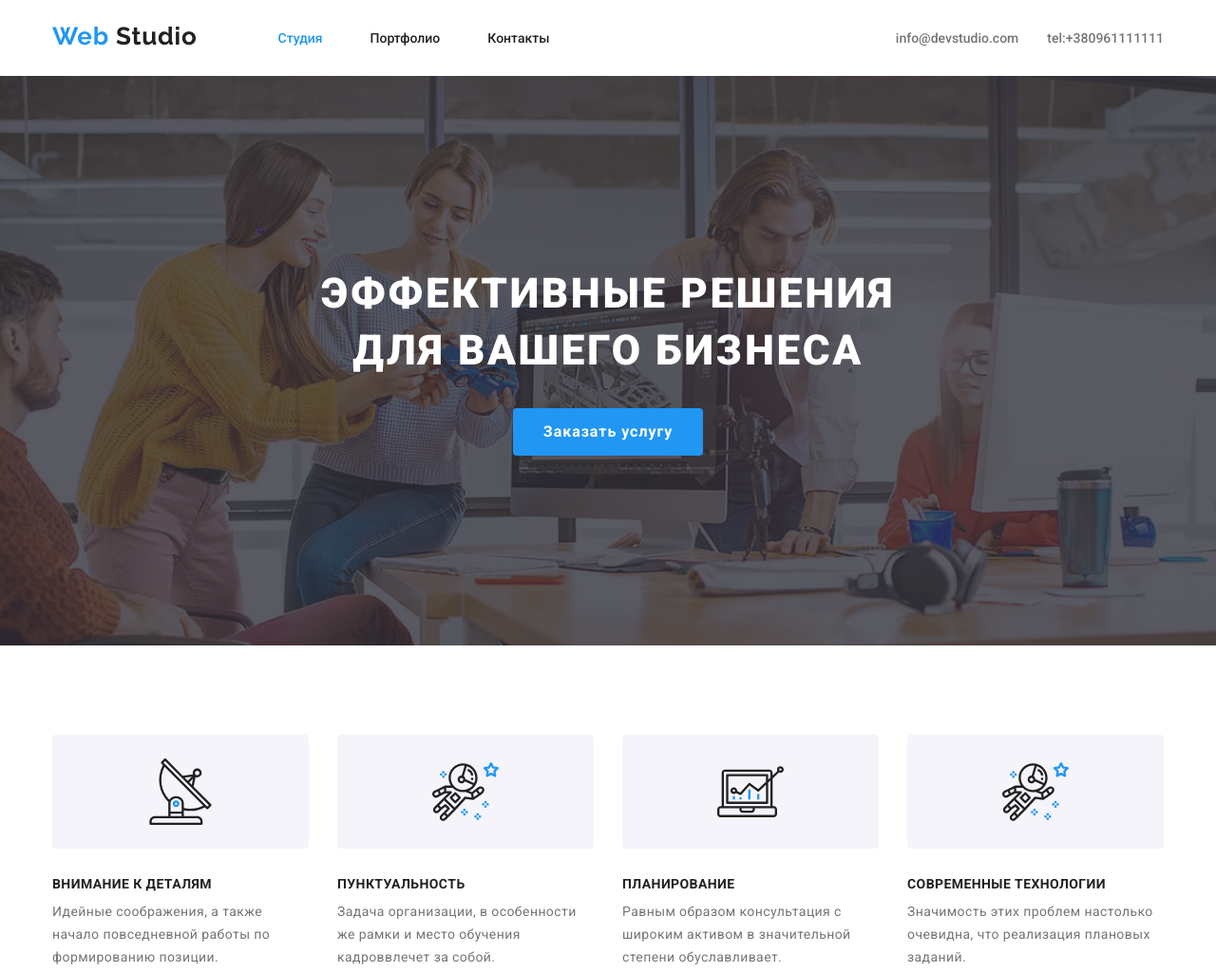
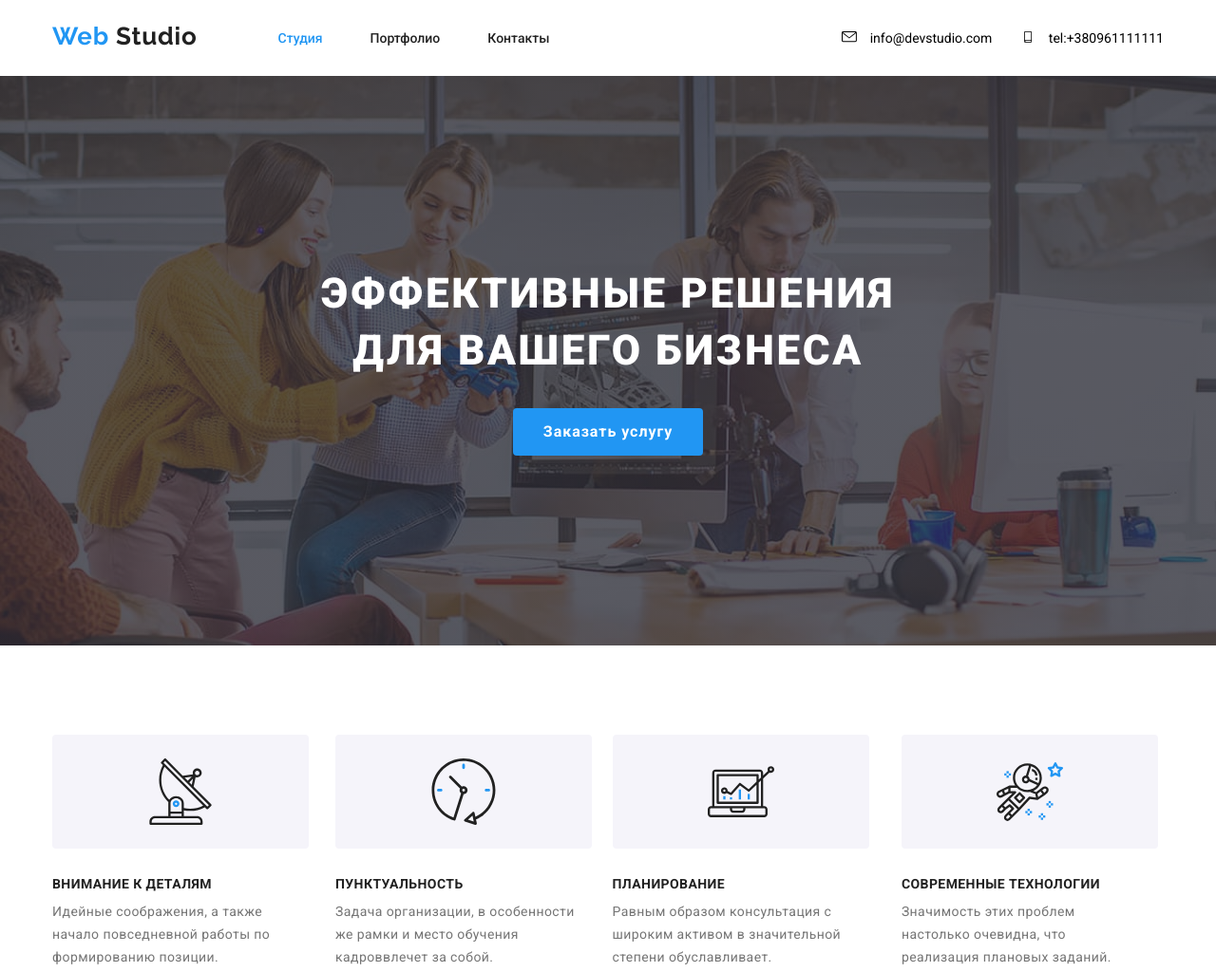
Before and after one commit to VHromyk/goit-markup-hw-04, a plain HTML site: page index.html in a window 1280 px wide. Shown: the top 1024 px of the page at 95% size. Drawn offline with Linux system fonts and the light colour scheme.

Commit message:
Сделал кнопки в Header, а также вставил svg иконки в секции наше преимущество

```diff
--- a/CSS/styles.css
+++ b/CSS/styles.css
@@ -118,25 +118,36 @@ a {
 .head-address {
   display: flex;
   margin-left: auto;
-}
-.head-link {
-  font-style: normal;
-  font-size: 14px;
-  font-weight: 500;
   color: var(--primary-text-color);
-
-  display: block;
-  padding-top: 32px;
-  padding-bottom: 32px;
 }
 
-.head-link:not(:last-child) {
+.head-address-button:not(:last-child) {
   margin-right: 30px;
 }
 
-.head-link:hover,
-.head-link:focus {
+.head-address-button:hover,
+.head-address-button: {
   color: var(--accent-text-color);
+  fill: var(--accent-text-color);
+}
+.head-address-icon {
+  width: 16px;
+  height: 12px;
+  margin-right: 10px;
+}
+
+.head-address-button {
+  display: block;
+  border: none;
+  background-color: var(--text-button);
+  border-style: none;
+  padding: unset;
+  cursor: pointer;
+  outline: none;
+}
+.head-address-button:hover {
+  color: var(--accent-text-color);
+  fill: var(--accent-text-color);
 }
 
 /*Оформление секции Hero*/
@@ -157,7 +168,6 @@ a {
   background-repeat: no-repeat;
   background-size: cover;
   background-position: center;
-  max-width: 1600px;
   height: 600px;
   margin-left: auto;
   margin-right: auto;
@@ -213,13 +223,11 @@ a {
 /*Оформление секции Наше преимущество*/
 .advantage {
   padding-top: 94px;
-
-  /* outline: 1px solid crimson; */
 }
-.list {
+.advantage-list {
   display: flex;
 }
-.container .icon {
+.container .card {
   margin-right: 30px;
 }
 .hide-title {
@@ -239,7 +247,7 @@ a {
   margin-right: 30px;
 }
 
-.icon {
+.icon-card {
   width: 270px;
   height: 120px;
   border-radius: 4px;
@@ -248,11 +256,15 @@ a {
   justify-items: center;
   background-color: #f5f4fa;
 }
-.list h3 {
+.advantage-list h3 {
   padding-top: 30px;
 }
-.list p {
+.advantage-list p {
   padding-top: 10px;
+}
+.icon-card .icon {
+  width: 70px;
+  height: 70px;
 }
 
 /*Оформление секции Чем мы занимаемся*/
--- a/index.html
+++ b/index.html
@@ -31,8 +31,18 @@
           </ul>
         </nav>
         <address class="head-address">
-          <a href="" class="head-link">info@devstudio.com</a>
-          <a href="" class="head-link">tel:+380961111111</a>
+          <button class="head-address-button">
+            <svg class="head-address-icon email">
+              <use href="./svg-icon/sprite.svg#icon-envelope"></use>
+            </svg>
+            info@devstudio.com
+          </button>
+          <button class="head-address-button">
+            <svg class="head-address-icon phone">
+              <use href="./svg-icon/sprite.svg#icon-smartphone"></use>
+            </svg>
+            tel:+380961111111
+          </button>
         </address>
       </div>
     </header>
@@ -49,10 +59,12 @@
       <!--Наше преимущество-->
       <section class="advantage container">
         <h2 class="hide-title">Наше преимущество</h2>
-        <ul class="list">
+        <ul class="advantage-list">
           <li>
-            <div class="icon">
-              <img src="./img-icon/antenna.svg" alt="Антена" />
+            <div class="icon-card">
+              <svg class="icon">
+                <use href="./svg-icon/sprite.svg#icon-antenna"></use>
+              </svg>
             </div>
             <h3 class="section-title">ВНИМАНИЕ К ДЕТАЛЯМ</h3>
             <p class="section-text">
@@ -61,8 +73,11 @@
             </p>
           </li>
           <li>
-            <div class="icon">
-              <img src="./img-icon/astronaut.svg" alt="Часы" />
+            <div class="icon-card">
+            <svg class="icon">
+              <use href="./svg-icon/sprite.svg#icon-clock"></use>
+            </svg>
+            </div>
             </div>
             <h3 class="section-title">ПУНКТУАЛЬНОСТЬ</h3>
             <p class="section-text">
@@ -71,8 +86,11 @@
             </p>
           </li>
           <li>
-            <div class="icon">
-              <img src="./img-icon/diagram.svg" alt="Диаграмма" />
+            <div class="icon-card">
+              <svg class="icon">
+                <use href="./svg-icon/sprite.svg#icon-diagram"></use>
+              </svg>
+              </div>
             </div>
             <h3 class="section-title">ПЛАНИРОВАНИЕ</h3>
             <p class="section-text">
@@ -81,8 +99,11 @@
             </p>
           </li>
           <li>
-            <div class="icon">
-              <img src="./img-icon/astronaut.svg" alt="Астронавт" />
+            <div class="icon-card">
+              <svg class="icon">
+                <use href="./svg-icon/sprite.svg#icon-astronaut"></use>
+              </svg>
+              </div>
             </div>
             <h3 class="section-title">СОВРЕМЕННЫЕ ТЕХНОЛОГИИ</h3>
             <p class="section-text">
```
Also changed, not shown: img-icon/astronaut.svg (deleted), img-icon/diagram.svg (deleted), svg-icon/antenna.svg, svg-icon/astronaut.svg (added), svg-icon/clock.svg, svg-icon/diagram.svg (added), svg-icon/envelope.svg (added), svg-icon/facebook.svg (added), svg-icon/icon_send.svg (added), svg-icon/linkedin.svg (added), svg-icon/logo_1.svg (added), svg-icon/logo_2.svg (added), svg-icon/logo_3.svg (added), svg-icon/logo_4.svg (added), 4 more files.
